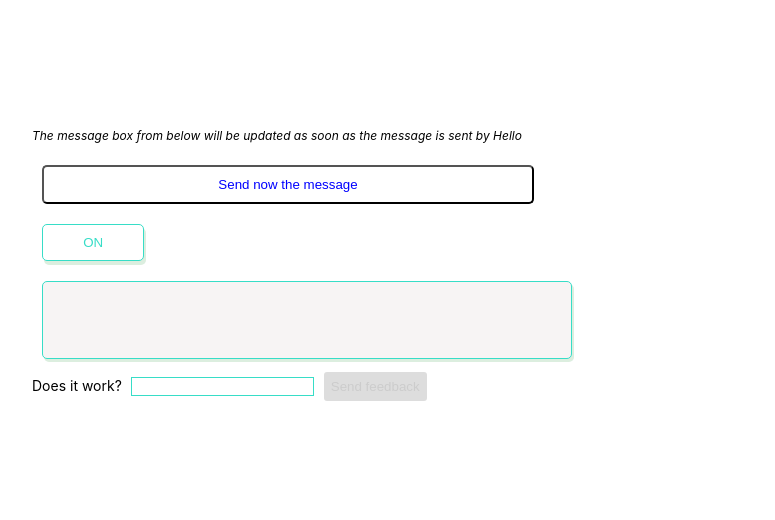
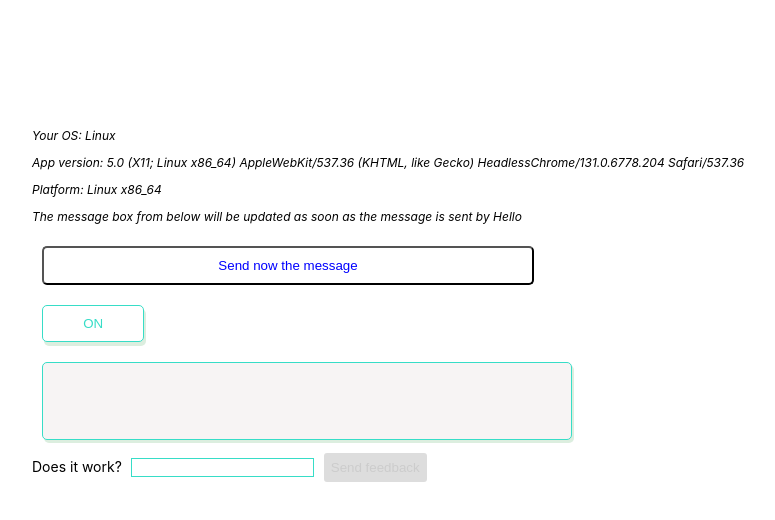
Before and after one commit to IulianStave/js-css-snippets, a React (Create React App) app: page / in a window 1280 px wide. Shown: the top 520 px of the page, without its empty margins (96-871 px from the left). Built offline with nearby package versions, Linux system fonts and the light colour scheme.

Commit message:
check OS

```diff
--- a/src/App.js
+++ b/src/App.js
@@ -36,11 +36,24 @@ class App extends Component {
       return <div>{`Feedback: ${this.state.feedback}`}</div>;
     }
   };
+
+  getOS () {
+    var OSName="Unknown OS";
+if (navigator.appVersion.indexOf("Win")!==-1) OSName="Windows";
+if (navigator.appVersion.indexOf("Mac")!==-1) OSName="MacOS";
+if (navigator.appVersion.indexOf("X11")!==-1) OSName="UNIX";
+if (navigator.appVersion.indexOf("Linux")!==-1) OSName="Linux";
+
+ return 'Your OS: '+OSName;
+  }
   render() {
     return (
       <div className="container">
         <p className="note">
-          {" "}
+          <p>{this.getOS()}</p>
+          <p>App version: {navigator.appVersion}</p>
+          {/* <p>{window.navigator.platform.indexOf('Linux')}</p> */}
+          <p>Platform: {window.navigator.platform}</p>
           The message box from below will be updated as soon as the message is
           sent by Hello
         </p>
```
